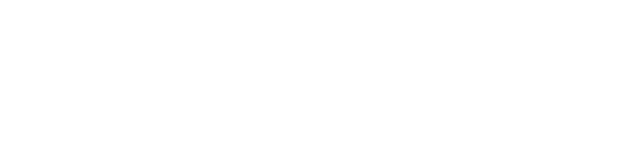
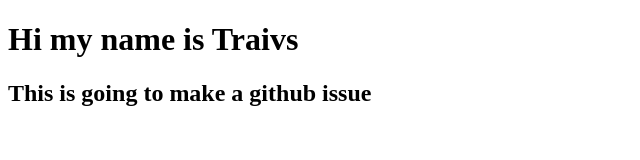
Before and after one commit to OxManny-Dev/Fridgeraider, a plain HTML site: page index.html in a window 1280 px wide. Shown: the whole page, without its empty margins (0-640 px from the left). Drawn offline with Linux system fonts and the light colour scheme.

Commit message:
this is a test!

```diff
--- a/index.html
+++ b/index.html
@@ -8,6 +8,8 @@
   <title>Document</title>
 </head>
 <body>
+  <h1>Hi my name is Traivs</h1>
+  <h2>This is going to make a github issue</h2>
 
 </body>
 </html>
```
